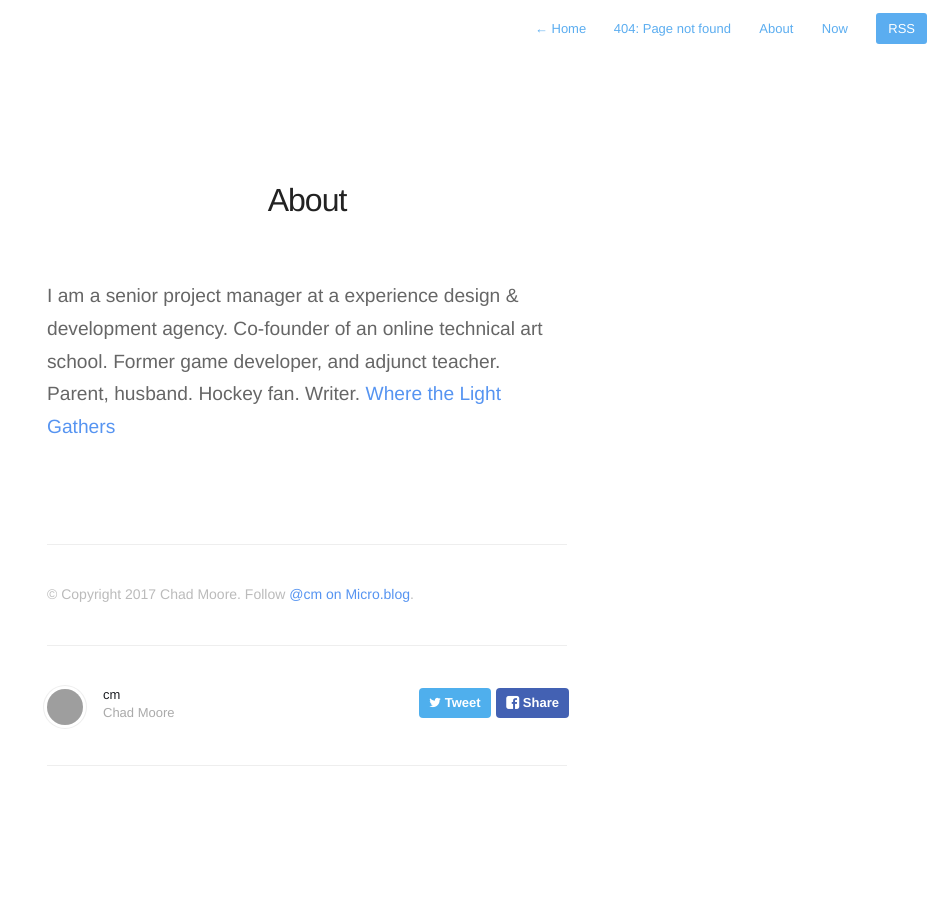
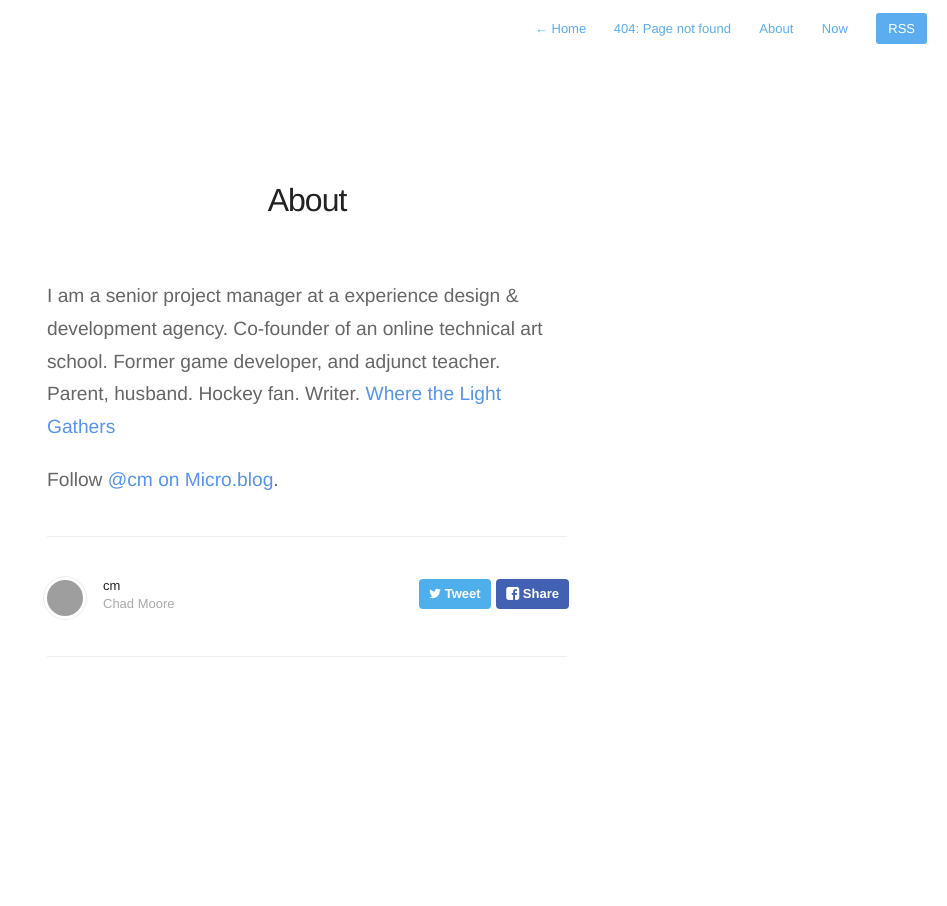
Before and after one commit to chadgmoore/chadgmoore.github.io, a Jekyll site: the page built from about.md, in a window 1280 px wide. Shown: the whole page, without its empty margins (333-1280 px from the left). Built offline with Jekyll 4.4.1, drawn with Linux system fonts in a browser that asks for light colours; nearby versions of some CDN libraries; grey boxes are pictures that could not be loaded.

Commit message:
Mirroring from Micro.blog.

```diff
--- a/_includes/footer.html
+++ b/_includes/footer.html
@@ -1,3 +1,13 @@
-<footer id="footer">
-    <p class="small">© Copyright {{ site.time | date: '%Y' }} {{ site.author }}. {{ site.credits }}</p>
+<footer class="site-footer">
+
+  <div class="wrapper">
+
+    <div class="footer-col-wrapper">
+      <div class="footer-col  footer-col-3">
+        <p class="text">{{ site.description }}</p>
+      </div>
+    </div>
+
+  </div>
+
 </footer>
```
